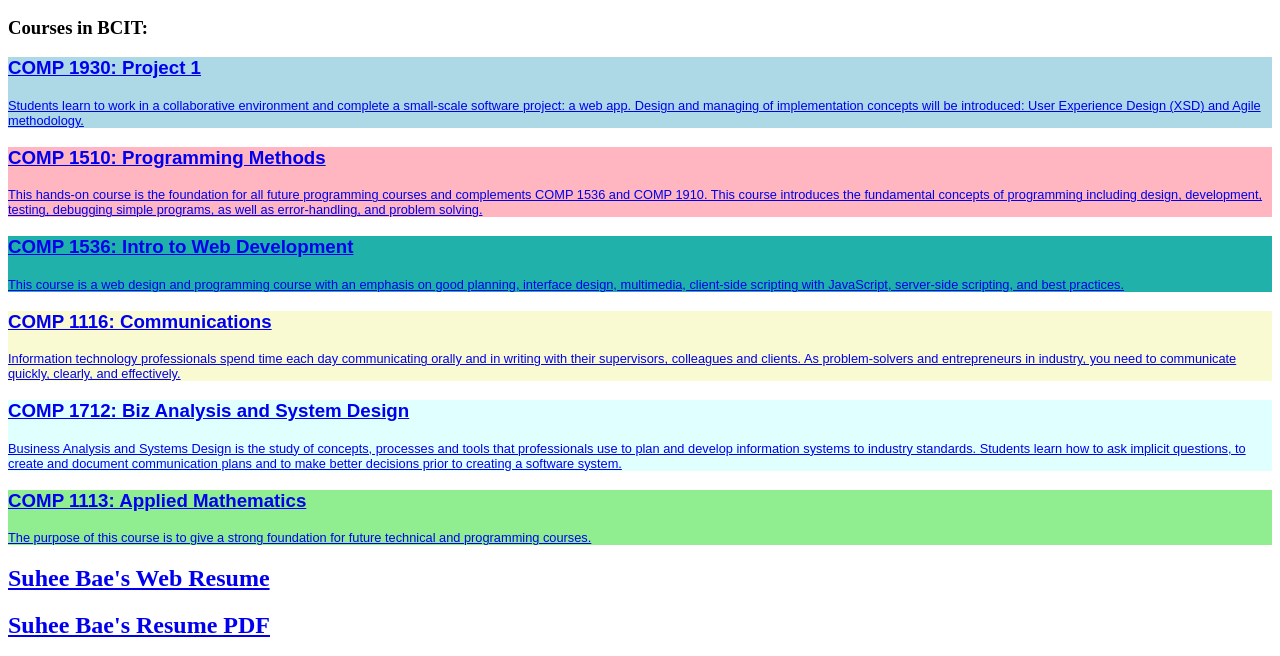
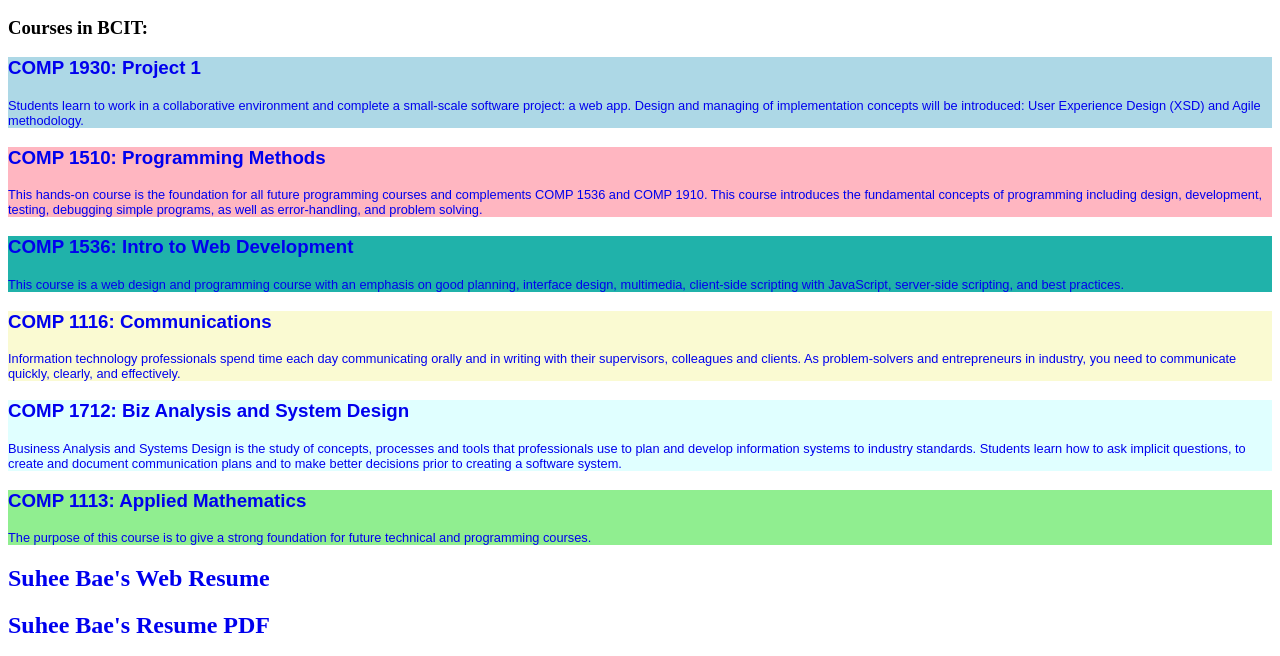
Before and after one commit to sbae33/sbae33, a plain HTML site: page index.html in a window 1280 px wide. Shown: the part 496-1152 px from the top of the page. Drawn offline with Linux system fonts and the light colour scheme.

Commit message:
Add files via upload

```diff
--- a/index.html
+++ b/index.html
@@ -26,12 +26,12 @@
         <p>I was born in South Korea, in 1996. I moved to Canada, Vancouver when I was ten.</p>
         <p>Then I moved to New York in 2014, and got a BFA in Computer Art.</p>
         <p>Currently, I am enrolled in <a href="https:www.bcit.ca">BCIT</a></p>
-        <a href="https://www.bcit.ca"><img src="Images/bcitlogo.png" alt="BCIT Logo" width="100"></a>
+        <a href="https://www.bcit.ca" style="text-decoration:none"><img src="Images/bcitlogo.png" alt="BCIT Logo" width="100"></a>
 
 
         <h3>Courses in BCIT:</h3>
 
-        <a href="https://www.bcit.ca/study/outlines/comp1930">
+        <a href="https://www.bcit.ca/study/outlines/comp1930" style="text-decoration:none">
             <div class = "font_style" style="background-color:lightblue;">
                 <h3>COMP 1930: Project 1</h3>
         <p class = "Details">Students learn to work in a collaborative environment and complete a small-scale software project: a web app.
@@ -39,7 +39,7 @@
         </a>
         </div>
 
-        <a href="https://www.bcit.ca/study/outlines/comp1510">
+        <a href="https://www.bcit.ca/study/outlines/comp1510" style="text-decoration:none">
             <div class = "font_style" style="background-color:lightpink;">
             <h3>COMP 1510: Programming Methods</h3>
         <p class = "Details">This hands-on course is the foundation for all future programming courses and complements COMP 1536 and COMP 1910.
@@ -48,7 +48,7 @@
         </a>
     </div>
 
-        <a href="https://www.bcit.ca/study/outlines/comp1536">
+        <a href="https://www.bcit.ca/study/outlines/comp1536" style="text-decoration:none">
             <div class = "font_style" style = "background-color:lightseagreen;">
             <h3>COMP 1536: Intro to Web Development</h3>
         <p class = "Details">This course is a web design and programming course with an emphasis on good planning,
@@ -57,7 +57,7 @@
         </a>
     </div>
 
-    <a href="https://www.bcit.ca/study/outlines/comm1116">
+    <a href="https://www.bcit.ca/study/outlines/comm1116" style="text-decoration:none">
         <div class = "font_style" style = "background-color:lightgoldenrodyellow;">
         <h3>COMP 1116: Communications</h3>
     <p class = "Details">Information technology professionals spend time each day communicating orally and in writing with their supervisors, colleagues and clients.
@@ -66,7 +66,7 @@
     </a>
 </div>
 
-    <a href="https://www.bcit.ca/study/outlines/comp1712">
+    <a href="https://www.bcit.ca/study/outlines/comp1712" style="text-decoration:none">
         <div class = "font_style" style = "background-color: lightcyan;">
         <h3>COMP 1712: Biz Analysis and System Design</h3>
     <p class = "Details">Business Analysis and Systems Design is the study of concepts, processes and tools that professionals use to plan and develop information systems to industry standards.
@@ -75,7 +75,7 @@
 </a>
 </div>
 
-    <a href="https://www.bcit.ca/study/outlines/comp1113">
+    <a href="https://www.bcit.ca/study/outlines/comp1113" style="text-decoration:none">
         <div class = "font_style" style = "background-color: lightgreen;">
         <h3>COMP 1113: Applied Mathematics</h3>
         <p class = "Details">The purpose of this course is to give a strong foundation for future technical and programming courses.
@@ -84,10 +84,10 @@
 </div>
 
 
-        <h2><a href="file:///Users/Bae/Desktop/Intro%20to%20Web%20Development/COMP%201536/Bae_Lab1/Page2.html">Suhee Bae's Web Resume</a></h2>
-        <h2><a href="file:///Users/Bae/Desktop/Intro%20to%20Web%20Development/COMP%201536/Bae_Lab1/Resume.pdf">Suhee Bae's Resume PDF</a></h2>
+        <h2><a href="file:///Users/Bae/Desktop/Intro%20to%20Web%20Development/COMP%201536/Bae_Lab1/Page2.html" style="text-decoration:none">Suhee Bae's Web Resume</a></h2>
+        <h2><a href="file:///Users/Bae/Desktop/Intro%20to%20Web%20Development/COMP%201536/Bae_Lab1/Resume.pdf" style="text-decoration:none">Suhee Bae's Resume PDF</a></h2>
 
-        <a href="https://airbrake.io/blog/comics/best-programming-xkcd-comics"><img src="Images/Joke.jpg" alt="This is a Joke" width="300"></a>
+        <a href="https://airbrake.io/blog/comics/best-programming-xkcd-comics" style="text-decoration:none"><img src="Images/Joke.jpg" alt="This is a Joke" width="300"></a>
 
     </body>
 
```
